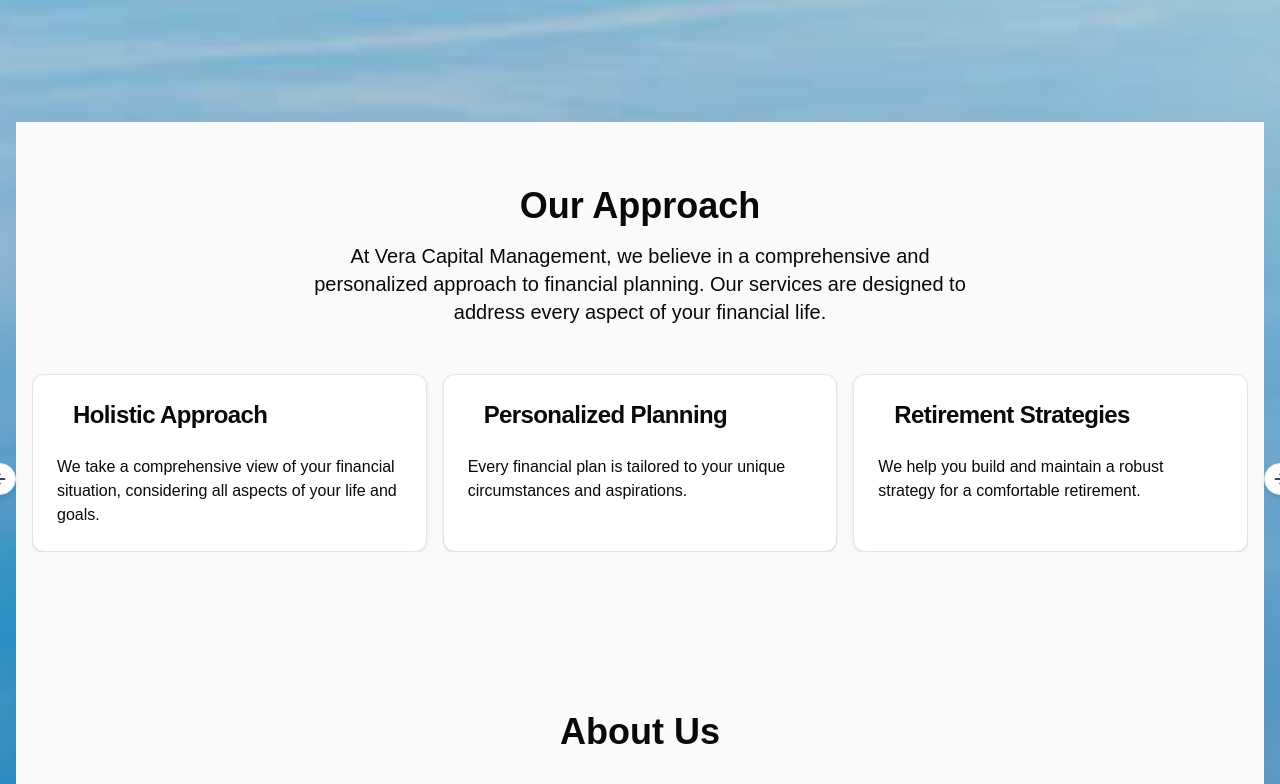
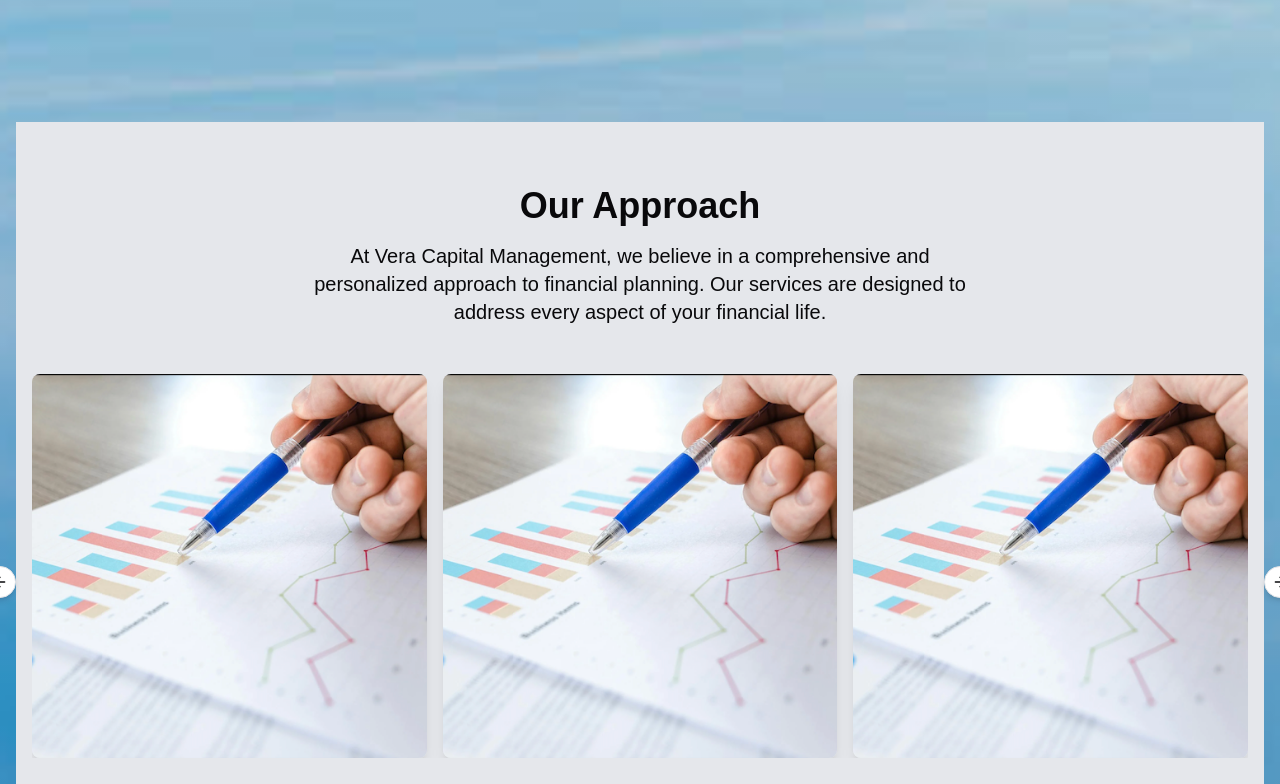
Before and after one commit to jason-huang-dev/Vera-Captial-Website, a Next.js app in the folder vera-website/: page / in a window 1280 px wide. Shown: the part 440-1224 px from the top of the page. Built offline with nearby package versions, Linux system fonts and the light colour scheme.

Commit message:
finished V3

```diff
--- a/vera-website/app/components_v1/Services.tsx
+++ b/vera-website/app/components_v1/Services.tsx
@@ -2,6 +2,7 @@
 
 import React from "react";
 import { Card, CardContent, CardHeader, CardTitle } from "@/components/ui/card";
+import Image from "next/image";
 import {
   Carousel,
   CarouselContent,
@@ -15,7 +16,7 @@ const Services: React.FC = () => {
   return (
     <section
       id="services"
-      className="py-16 bg-gray-50 dark:bg-gray-800 relative"
+      className="py-16 bg-gray-200 dark:bg-gray-800 relative"
     >
       <div className="container mx-auto px-4">
         <h2 className="text-4xl font-bold mb-4 text-center">Our Approach</h2>
@@ -38,23 +39,26 @@ const Services: React.FC = () => {
                 key={index}
                 className="md:basis-1/2 lg:basis-1/3 pl-4"
               >
-                <Card className="h-full">
-                  <CardHeader>
-                    <CardTitle className="flex items-center text-2xl">
-                      <span
-                        className="text-4xl mr-4"
-                        role="img"
-                        aria-label={service.title}
-                      >
-                        {service.icon}
-                      </span>
-                      {service.title}
-                    </CardTitle>
-                  </CardHeader>
-                  <CardContent>
-                    <p>{service.description}</p>
-                  </CardContent>
-                </Card>
+                <div
+                  key={index}
+                  className="relative group h-96 rounded-lg overflow-hidden shadow-lg"
+                >
+                  {/* Background Image using Next.js Image component */}
+                  <div className="absolute inset-0 bg-cover bg-center transition-opacity duration-300 group-hover:opacity-70">
+                    <Image
+                      src={typeof service.image === "string" ? service.image : service.image.src}  // Handle image source
+                      alt={service.title}
+                      layout="fill"  // Use fill to make it cover the div
+                      objectFit="cover"  // Ensure the image covers the area
+                      className="object-cover"
+                    />
+                  </div>
+                  {/* Text Overlay */}
+                  <div className="absolute inset-0 flex flex-col items-center justify-center bg-black bg-opacity-0 opacity-0 transition-opacity duration-300 group-hover:opacity-70">
+                    <h3 className="text-lg font-bold text-white">{service.title}</h3>
+                    <p className="text-sm text-gray-300 mt-2 px-4">{service.description}</p>
+                  </div>
+                </div>
               </CarouselItem>
             ))}
           </CarouselContent>
--- a/vera-website/app/components_v3/Banner.tsx
+++ b/vera-website/app/components_v3/Banner.tsx
@@ -33,12 +33,13 @@ export default function BannerComponent({
 
       {/* Logo */}
       <div className="relative z-10 flex flex-col items-center">
-        <div className="w-96 h-96 md:w-[140px] md:h-[140px] animate-fadeIn_2">
+        <div className="w-4/5 h-4/5 md:w-1/2 md:h-1/2">
           <Image
             src={logoImage}
             alt="Company Logo"
             layout="intrinsic"
-            objectFit="contain"
+            objectFit="cover"
+            className="animate-fadeIn_2"
           />
         </div>
         {title && <h1 className="mt-4 text-2xl md:text-4xl font-bold text-white">{title}</h1>}
--- a/vera-website/app/components_v3/Services.tsx
+++ b/vera-website/app/components_v3/Services.tsx
@@ -1,47 +1,8 @@
 import React from "react";
 import Image from "next/image";  // Import Next.js Image component
-import { investment } from "../assets"; // Ensure the path to the asset is correct
+import { services } from "../constants";
 
 const ServicesSection = () => {
-  const services = [
-    {
-      title: "Understanding Our Clients",
-      description:
-        "We look to spend time with our clients, first and foremost. We strive to gain a clear understanding of their goals, dreams, and current situations. From there, our advice and recommendations are tailored with investment goals, desired return objectives, risk tolerance, time horizon, and income needs.",
-      image: investment, // Add the appropriate image here
-    },
-    {
-      title: "Investment Planning",
-      description:
-        "Our goal is to come up with a realistic investment plan tailored to your financial needs. Our main objective is to be by your side at every step of this plan. Together we will work to stay in line and make any adjustments along the way. Vera Capital Management can help create a strategy after analyzing your big picture.",
-      image: investment, // Add the appropriate image here
-    },
-    {
-      title: "Tax Planning",
-      description:
-        "Our clients can receive proactive tax advice through strategic alliances we have built. We help focus on tax reduction strategies based on income, expenses, individual needs, and goals. Proactive planning allows our clients the opportunity to minimize tax burdens and build a solid foundation of tax reduction strategies that can result in years of tax savings.",
-      image: investment, // Add the appropriate image here
-    },
-    {
-      title: "Social Security Maximization",
-      description:
-        "We help retirees understand their Social Security benefits and educate them on different strategies to maximize it. Our goal is to ensure you get the most out of your benefits, bringing you one step closer to a comfortable and secure retirement.",
-      image: investment, // Add the appropriate image here
-    },
-    {
-      title: "Insurance Planning",
-      description:
-        "Insurance planning helps protect more than just your physical assets; it helps protect your retirement. We structure insurance strategies with your needs and goals in mind to help make sure you take full advantage of insurance benefits available, including long-term care assistance.",
-      image: investment, // Add the appropriate image here
-    },
-    {
-      title: "Working with Women",
-      description:
-        "Women are more financially empowered than ever before. We help women through transitions like career shifts, divorce, or taking care of a parent, ensuring they have a plan in place to secure their future, no matter what life throws at them.",
-      image: investment, // Add the appropriate image here
-    },
-  ];
-
   return (
     <section className="py-12 px-4 md:px-8 bg-gray-50 dark:bg-gray-900">
       <div className="container mx-auto">
@@ -63,9 +24,9 @@ const ServicesSection = () => {
                 />
               </div>
               {/* Text Overlay */}
-              <div className="absolute inset-0 flex flex-col items-center justify-center bg-black bg-opacity-70 opacity-0 transition-opacity duration-300 group-hover:opacity-70">
+              <div className="absolute inset-0 flex flex-col items-center justify-center bg-black bg-opacity-0 opacity-0 transition-opacity duration-300 group-hover:opacity-70">
                 <h3 className="text-lg font-bold text-white">{service.title}</h3>
-                <p className="text-sm text-gray-300 mt-2 px-3">{service.description}</p>
+                <p className="text-sm text-gray-300 mt-2 px-4">{service.description}</p>
               </div>
             </div>
           ))}
--- a/vera-website/app/constants.tsx
+++ b/vera-website/app/constants.tsx
@@ -1,3 +1,5 @@
+import { investment } from "./assets";
+
 export const COMPANY_INFO = {
     ADDRESS: {
       NAME: "Vera Capital Management",
@@ -24,28 +26,41 @@ FORM_CRS: "https://gwnsecurities.com/Content/documents/GWN_Form_CRS.pdf",
 FINRA_BROKERCHECK: "https://brokercheck.finra.org/individual/summary/5980333",
 };
 
-export const services = [{
-  title: "Holistic Approach",
-  description: "We take a comprehensive view of your financial situation, considering all aspects of your life and goals.",
-  icon: ""
+export const services = [
+  {
+    title: "Understanding Our Clients",
+    description:
+      "We look to spend time with our clients, first and foremost. We strive to gain a clear understanding of their goals, dreams, and current situations. From there, our advice and recommendations are tailored with investment goals, desired return objectives, risk tolerance, time horizon, and income needs.",
+    image: investment, // Add the appropriate image here
   },
   {
-  title: "Personalized Planning",
-  description: "Every financial plan is tailored to your unique circumstances and aspirations.",
-  icon: ""
+    title: "Investment Planning",
+    description:
+      "Our goal is to come up with a realistic investment plan tailored to your financial needs. Our main objective is to be by your side at every step of this plan. Together we will work to stay in line and make any adjustments along the way. Vera Capital Management can help create a strategy after analyzing your big picture.",
+    image: investment, // Add the appropriate image here
   },
   {
-  title: "Retirement Strategies",
-  description: "We help you build and maintain a robust strategy for a comfortable retirement.",
-  icon: ""
+    title: "Tax Planning",
+    description:
+      "Our clients can receive proactive tax advice through strategic alliances we have built. We help focus on tax reduction strategies based on income, expenses, individual needs, and goals. Proactive planning allows our clients the opportunity to minimize tax burdens and build a solid foundation of tax reduction strategies that can result in years of tax savings.",
+    image: investment, // Add the appropriate image here
   },
   {
-  title: "Risk Management",
-  description: "We identify potential risks and implement strategies to protect your financial future.",
-  icon: ""
+    title: "Social Security Maximization",
+    description:
+      "We help retirees understand their Social Security benefits and educate them on different strategies to maximize it. Our goal is to ensure you get the most out of your benefits, bringing you one step closer to a comfortable and secure retirement.",
+    image: investment, // Add the appropriate image here
   },
   {
-  title: "Ongoing Support",
-  description: "Our team provides continuous guidance and adjusts your plan as your life changes.",
-  icon: ""
-}];
+    title: "Insurance Planning",
+    description:
+      "Insurance planning helps protect more than just your physical assets; it helps protect your retirement. We structure insurance strategies with your needs and goals in mind to help make sure you take full advantage of insurance benefits available, including long-term care assistance.",
+    image: investment, // Add the appropriate image here
+  },
+  {
+    title: "Working with Women",
+    description:
+      "Women are more financially empowered than ever before. We help women through transitions like career shifts, divorce, or taking care of a parent, ensuring they have a plan in place to secure their future, no matter what life throws at them.",
+    image: investment, // Add the appropriate image here
+  },
+];
--- a/vera-website/app/globals.css
+++ b/vera-website/app/globals.css
@@ -1,9 +1,10 @@
 @tailwind base;
 @tailwind components;
 @tailwind utilities;
+@import url('https://fonts.googleapis.com/css2?family=Lora:ital@1&display=swap');
 
 body {
-  font-family: 'Montserrat', 'Merriweather', sans-serif;
+  font-family: 'Lora', 'Merriweather', sans-serif;
 }
 
 @layer utilities {
--- a/vera-website/tailwind.config.ts
+++ b/vera-website/tailwind.config.ts
@@ -101,6 +101,11 @@ const config: Config = {
 		fadeIn_3: 'fadeIn 3s ease-in-out',
 		slideIn: 'slideIn 1s ease-out',
 		},
+
+		// fonts
+		fontFamily: {
+			lora: ['Lora'],
+		},
   	}
   },
   plugins: [require("tailwindcss-animate")],
```
Also changed, not shown: vera-website/app/components_v3/AboutUs.tsx (+22 -19 lines), vera-website/components/ui/Avatar.tsx (+5 -3 lines). Lines whose indentation alone changed are shown as unchanged.
